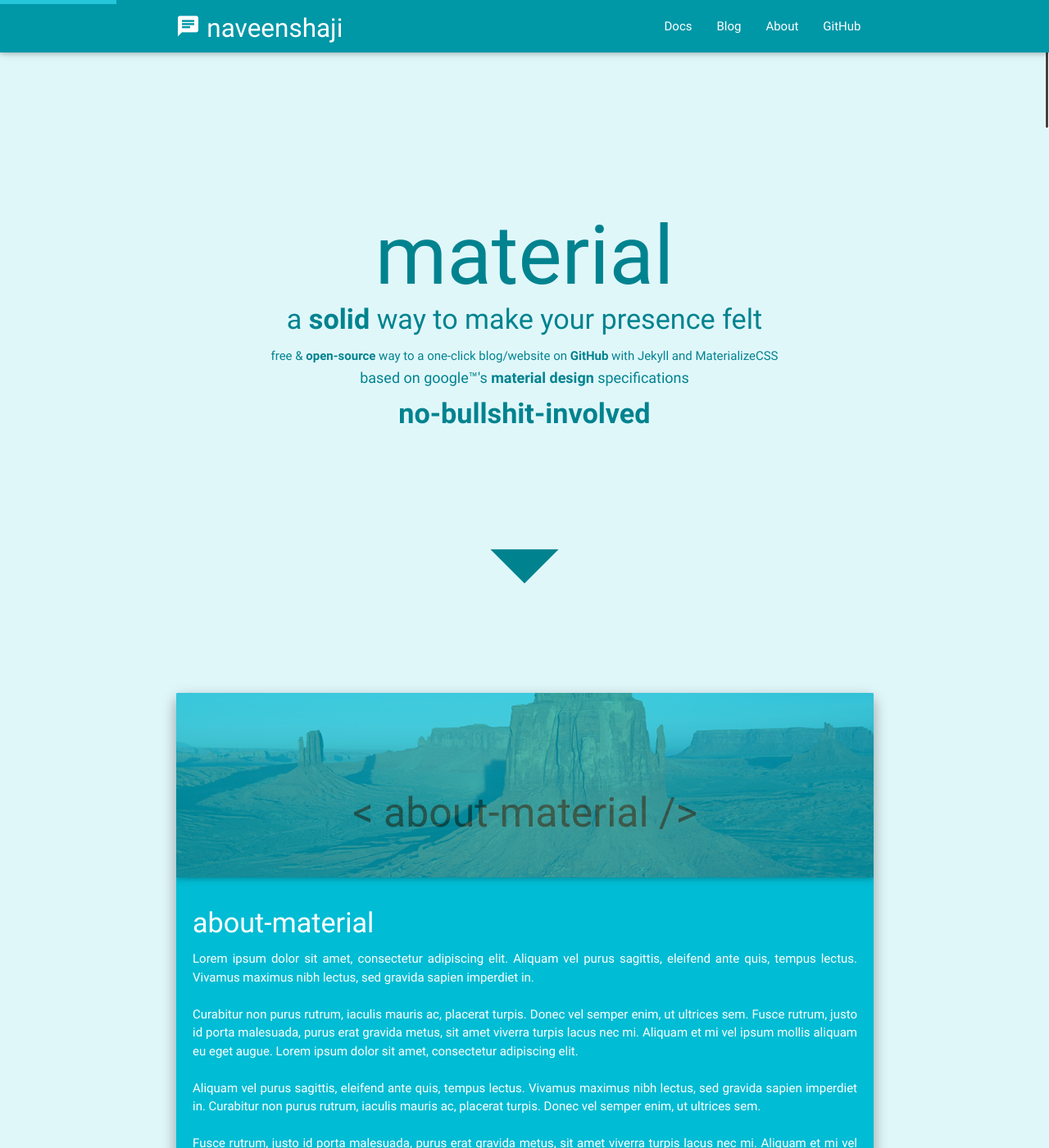
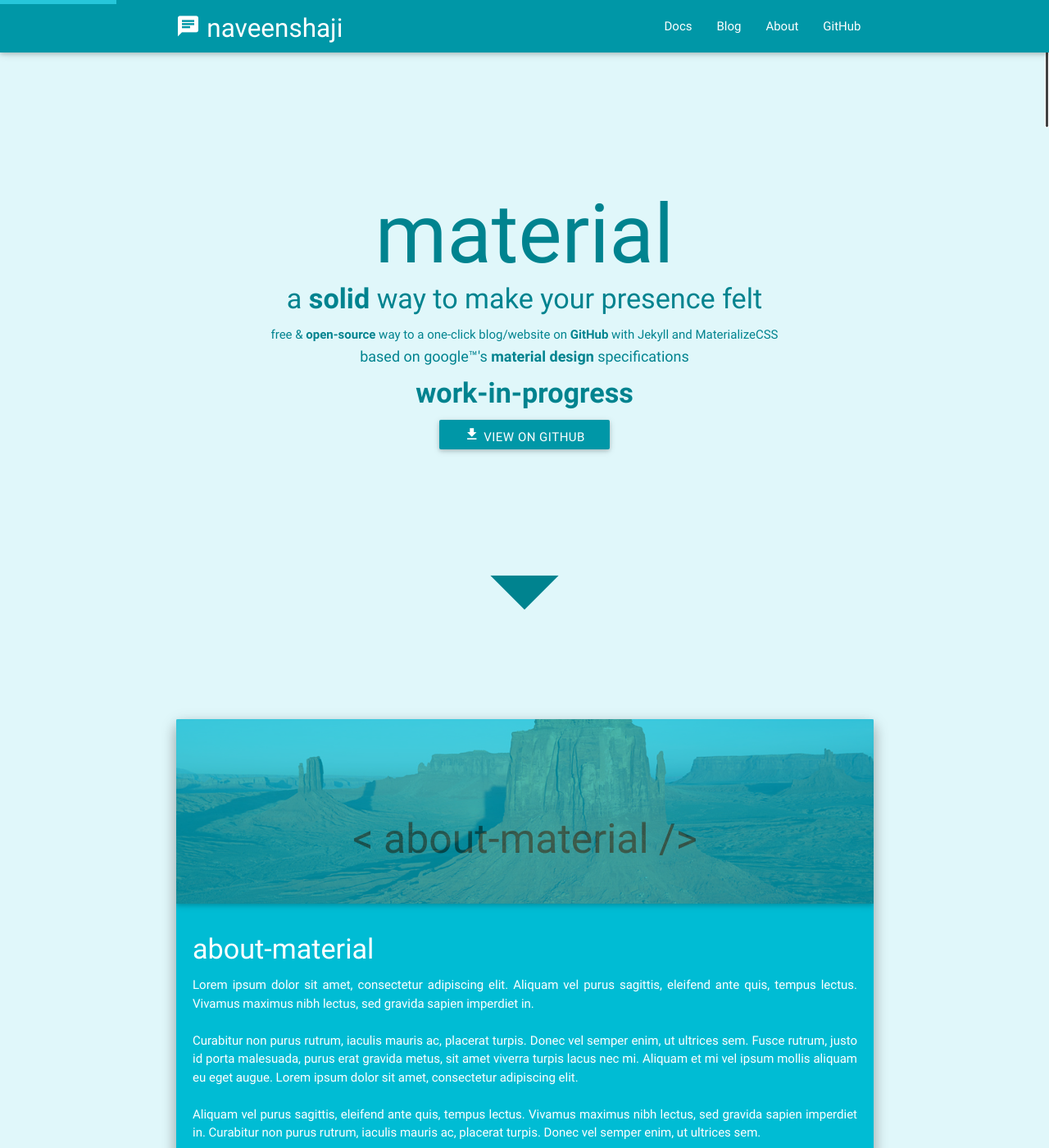
Before and after one commit to jhokamp/jhokamp.github.io, a Jekyll site: the page built from index.html, in a window 1280 px wide and 1400 px high. Shown: the whole window at 82% size. Built offline with Jekyll 4.4.1, drawn with Linux system fonts in a browser that asks for light colours.

Commit message:
Added work in progress label and link to github repo

```diff
--- a/css/main.css
+++ b/css/main.css
@@ -90,7 +90,7 @@
      margin-left: auto;
     margin-right: auto;
     text-align: center;
-    margin-top: 25%;
+    margin-top: 22%;
 }
 .mast h1{
     font-size: 100px;
--- a/index.html
+++ b/index.html
@@ -12,7 +12,8 @@
             <h4>a <b>solid</b> way to make your presence felt</h4> free &amp; <b>open-source</b> way to a one-click blog/website on <b>GitHub</b> with Jekyll and MaterializeCSS
             <br>
             <h6>based on google&trade;'s <b>material design</b> specifications</h6>
-            <h4><b>no-bullshit-involved</b></h4>
+            <h4><b>work-in-progress</b></h4>
+            <a target="_blank" href="http://github.com/naveenshaji/material" class="{{ site.css }} darken-2 white-text text-darken-3 waves-effect waves-light btn"><i class="mdi-action-get-app"></i> View on github</a><br>
             <i class="mdi-navigation-arrow-drop-down" style="font-size: 200px;"></i>
         </div>
     </div>
```
